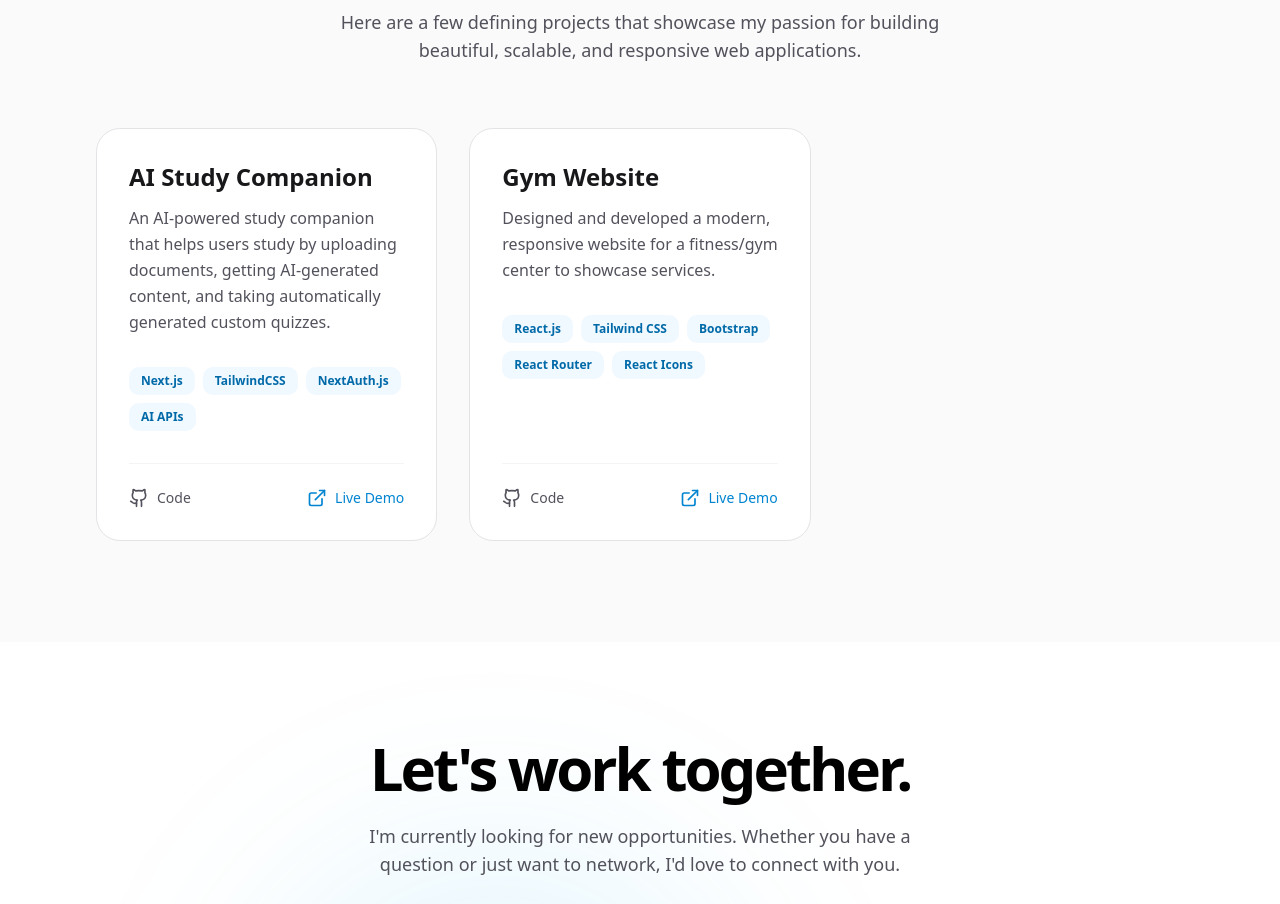
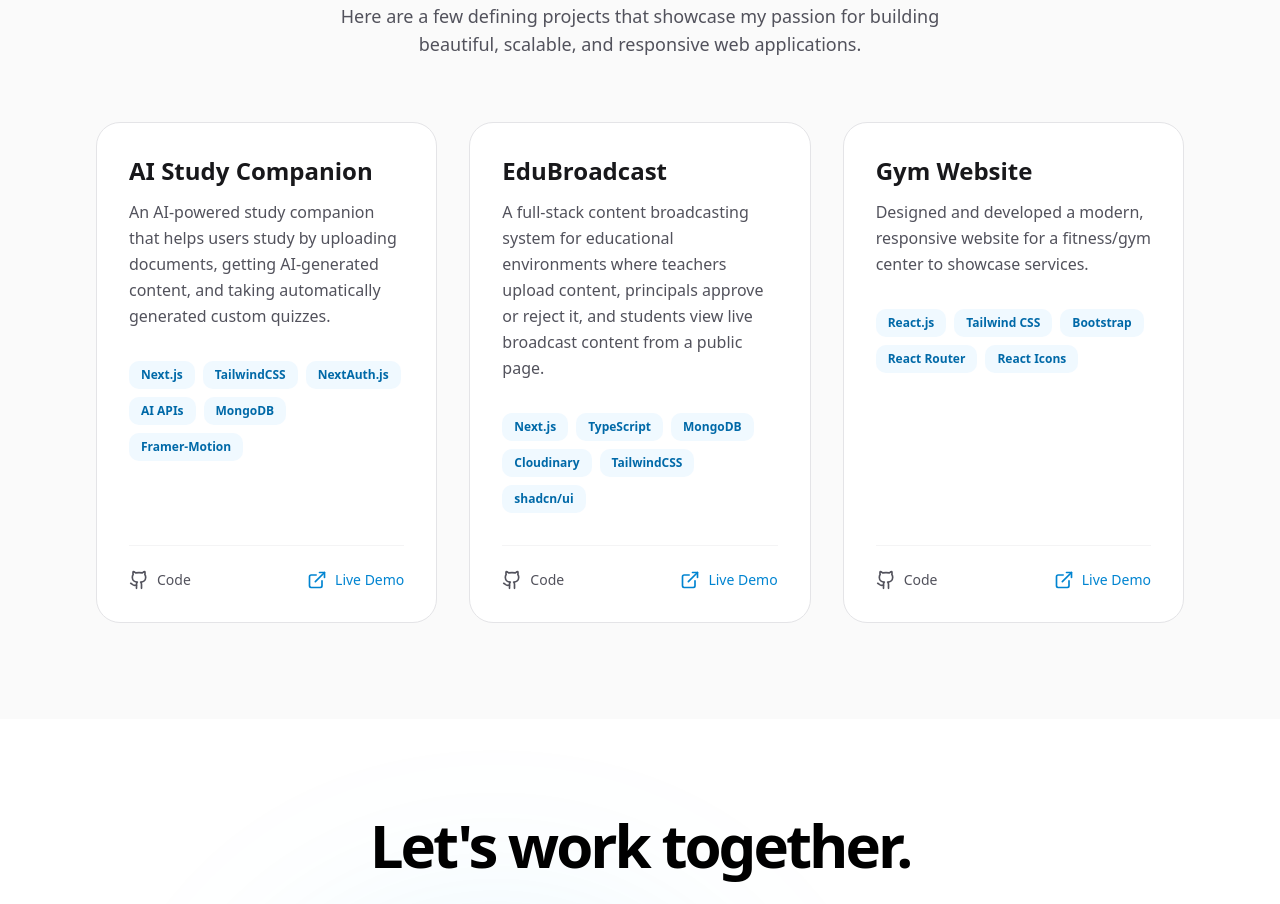
Before and after one commit to veerrai007/portfolio-veer, a Next.js app: page / in a window 1280 px wide. Shown: the part 1953-2857 px from the top of the page. Built offline with nearby package versions, Linux system fonts and the light colour scheme.

Commit message:
add Projects section component and include resume file

```diff
--- a/src/components/projects.tsx
+++ b/src/components/projects.tsx
@@ -7,17 +7,17 @@ const projectsList = [
   {
     title: "AI Study Companion",
     description: "An AI-powered study companion that helps users study by uploading documents, getting AI-generated content, and taking automatically generated custom quizzes.",
-    tech: ["Next.js", "TailwindCSS", "NextAuth.js", "AI APIs"],
+    tech: ["Next.js", "TailwindCSS", "NextAuth.js", "AI APIs", "MongoDB", "Framer-Motion"],
     liveUrl: "https://studycompanion-nu.vercel.app",
-    githubUrl: "https://github.com/veerrai007/study-companion",
+    githubUrl: "https://github.com/veerrai007/study_companion",
   },
-  // {
-  //   title: "Real-time Chat App",
-  //   description: "Instant messaging application featuring real-time updates, user authentication, and responsive design.",
-  //   tech: ["React", "Node.js", "Socket.io", "MongoDB"],
-  //   liveUrl: "#",
-  //   githubUrl: "#",
-  // },
+  {
+    title: "EduBroadcast",
+    description: "A full-stack content broadcasting system for educational environments where teachers upload content, principals approve or reject it, and students view live broadcast content from a public page.",
+    tech: ["Next.js", "TypeScript", "MongoDB", "Cloudinary", "TailwindCSS", "shadcn/ui"],
+    liveUrl: "https://content-broadcast-teal.vercel.app/",
+    githubUrl: "https://github.com/veerrai007/content-broadcast",
+  },
   {
     title: "Gym Website",
     description: "Designed and developed a modern, responsive website for a fitness/gym center to showcase services.",
```
Also changed, not shown: 2 other files (tests, documents, lock files or other folders).
